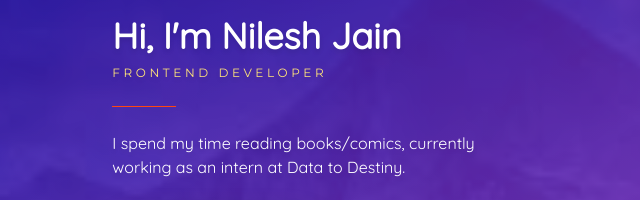
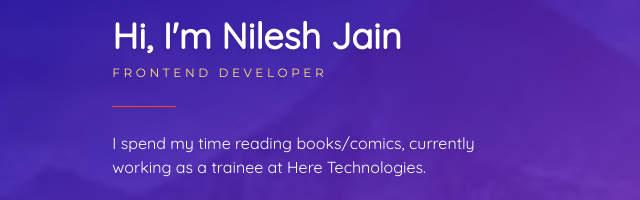
Before and after one commit to TheStriver97/portfolio-site, a plain HTML site: page index.html in a window 1280 px wide. Shown: the part 238-438 px from the top of the page, 69-709 px from the left. Drawn offline with Linux system fonts and the light colour scheme.

Commit message:
Update index.html

```diff
--- a/index.html
+++ b/index.html
@@ -33,7 +33,7 @@
                 <hr class="hr">
                 <div class="description">
                     <p>
-                        I spend my time reading books/comics, currently working as an intern at Data to Destiny.
+                        I spend my time reading books/comics, currently working as a trainee at Here Technologies.
                     </p>
                 </div>
                 <div class="contact">
```
